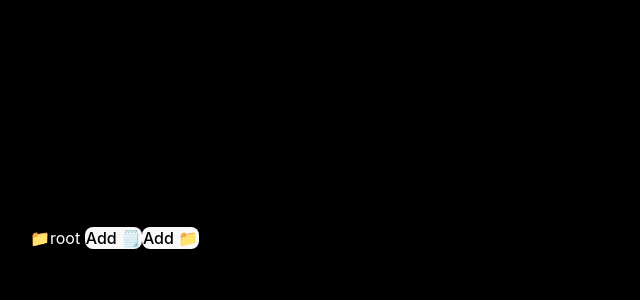
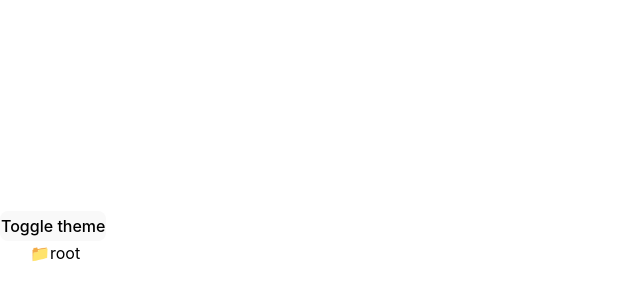
Before and after one commit to Harshaa1818/React_System_Design, a React (Vite) app: page /file-structure in a window 1280 px wide. Shown: the part 162-462 px from the top of the page, without its empty margins (0-640 px from the left). Built offline with nearby package versions, Linux system fonts and the light colour scheme.

Commit message:
toggle theme with help of context

```diff
--- a/src/App.css
+++ b/src/App.css
@@ -1,3 +1,21 @@
+[data-theme ='light']{
+  --bg-color: white;
+  --color: black;
+
+}
+[data-theme = 'dark']{
+  --bg-color: black;
+  --color: white;
+
+}
+
+body{
+  background-color: var(--bg-color);
+  color: var(--color);
+}
+
+
+
 #pagination__pageNO__box{
  display: grid;
  place-items: center;
@@ -25,8 +43,3 @@
 .selectedPageHover{
   background-color: grey;
 }
-body{
-  background-color: black;
-  color: white;
-  margin: 0px;
-}
--- a/src/App.jsx
+++ b/src/App.jsx
@@ -2,66 +2,21 @@ import React from "react";
 import Pagination from "./components/Pagination";
 import { Route,Routes } from "react-router-dom";
 import FileStructure from "./components/FileStructure";
+import { data } from "./Data";
+import { ThemeProvider } from "./Context/ThemeContext";
+import Navbar from "./components/Navbar";
 
-const data = [
-  {
-    "name": "root",
-    "type": "folder",
-    "content": [
-      {
-        "name": "folder1",
-        "type": "folder",
-        "content": [
-          {
-            "name": "file1.txt",
-            "type": "file",
-            "content": "This is the content of file1."
-          },
-          {
-            "name": "file2.txt",
-            "type": "file",
-            "content": "This is the content of file2."
-          },
-          {
-            "name": "subfolder1",
-            "type": "folder",
-            "content": [
-              {
-                "name": "file3.txt",
-                "type": "file",
-                "content": "This is the content of file3 inside subfolder1."
-              }
-            ]
-          }
-        ]
-      },
-      {
-        "name": "folder2",
-        "type": "folder",
-        "content": [
-          {
-            "name": "file4.txt",
-            "type": "file",
-            "content": "This is the content of file4 inside folder2."
-          }
-        ]
-      },
-      {
-        "name": "file5.txt",
-        "type": "file",
-        "content": "This is the content of file5 at the root level."
-      }
-    ]
-  }
-]
 
 function App(){
   return(
     <div>
+      <ThemeProvider >
+        <Navbar/>
       <Routes>
       <Route path="/" element={<Pagination/>}/>
       <Route path="/file-structure" element={<FileStructure data={data[0]}/>}/>
       </Routes>
+      </ThemeProvider>
     </div>
   )
 }
--- /dev/null
+++ b/src/Context/ThemeContext.jsx
@@ -0,0 +1,25 @@
+import { useContext, createContext, useState, useEffect } from 'react'
+
+const themeContext = createContext();
+
+export const useTheme = () => {
+
+    return useContext(themeContext)
+}
+
+export const ThemeProvider = ({children}) => {
+    const [iseDarkMode, setIsDarkMode] = useState(false)
+
+    const toggleTheme = () =>{
+        setIsDarkMode((prev)=>!prev)
+    }
+
+    useEffect(()=>{
+        document.documentElement.setAttribute("data-theme",theme)
+    },[iseDarkMode])
+
+    const theme = iseDarkMode ? "dark":"light"
+
+    return <themeContext.Provider value={{theme,toggleTheme}}>{children}</themeContext.Provider>
+
+}
--- /dev/null
+++ b/src/Data.js
@@ -0,0 +1,51 @@
+export const data = [
+    {
+      "name": "root",
+      "type": "folder",
+      "content": [
+        {
+          "name": "folder1",
+          "type": "folder",
+          "content": [
+            {
+              "name": "file1.txt",
+              "type": "file",
+              "content": "This is the content of file1."
+            },
+            {
+              "name": "file2.txt",
+              "type": "file",
+              "content": "This is the content of file2."
+            },
+            {
+              "name": "subfolder1",
+              "type": "folder",
+              "content": [
+                {
+                  "name": "file3.txt",
+                  "type": "file",
+                  "content": "This is the content of file3 inside subfolder1."
+                }
+              ]
+            }
+          ]
+        },
+        {
+          "name": "folder2",
+          "type": "folder",
+          "content": [
+            {
+              "name": "file4.txt",
+              "type": "file",
+              "content": "This is the content of file4 inside folder2."
+            }
+          ]
+        },
+        {
+          "name": "file5.txt",
+          "type": "file",
+          "content": "This is the content of file5 at the root level."
+        }
+      ]
+    }
+  ]
--- a/src/components/FileStructure.jsx
+++ b/src/components/FileStructure.jsx
@@ -5,9 +5,11 @@ import { useState } from "react"
 function FileStructure({data}){
 
     const [showFolder, setShowFolder] = useState(false)
+    const [openInput, setOpenInput] = useState(false)
 
     const handleAdd = (e)=>{
-        e.stopPropogation();
+        e.stopPropagation();
+        setOpenInput(!openInput)
 
     }
 
@@ -15,7 +17,12 @@ function FileStructure({data}){
     return (
         <div style={{paddingLeft:"30px"}}>
                 <div onClick={()=>setShowFolder(!showFolder)}>
-                📁{ data.name} <button style={{padding:"0"}} onClick={handleAdd}>Add 🗒️</button><button onClick={handleAdd} style={{padding:"0"}}>Add 📁</button>
+                📁{ data.name}
+{/*
+                    <div>
+                    <button style={{padding:"0"}} onClick={handleAdd}>Add 🗒️</button><button onClick={handleAdd} style={{padding:"0"}}>Add 📁</button>
+                    </div> */}
+
                 </div >
 
               { showFolder &&
--- /dev/null
+++ b/src/components/Navbar.jsx
@@ -0,0 +1,19 @@
+import { useEffect } from "react"
+import { useTheme } from "../Context/ThemeContext"
+
+
+const Navbar = () => {
+    const { theme, toggleTheme } = useTheme()
+
+
+
+
+    return(
+        <div style={{display:"flex"}}>
+
+        <button style={{height:"30px", padding:0}} onClick={toggleTheme}>Toggle theme</button>
+        </div>
+    )
+}
+
+export default Navbar
```
